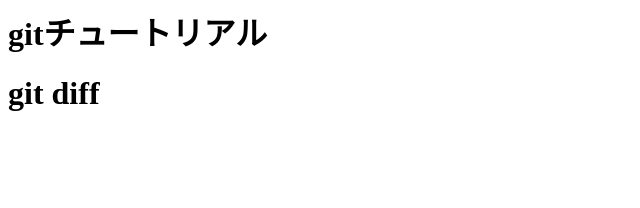
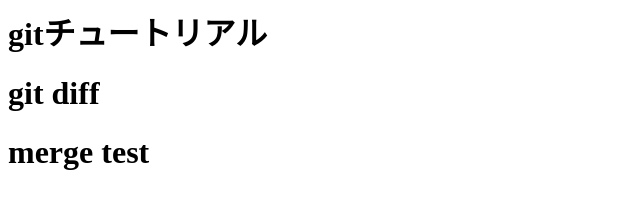
Before and after one commit to Paradinight0303/git_tutorial, a plain HTML site: page index.html in a window 1280 px wide. Shown: the whole page, without its empty margins (0-640 px from the left). Drawn offline with Linux system fonts and the light colour scheme.

Commit message:
add mergetest

```diff
--- a/index.html
+++ b/index.html
@@ -1,2 +1,3 @@
 <h1>gitチュートリアル</h1>
 <h1>git diff</h1>
+<h1>merge test</h1>
```
